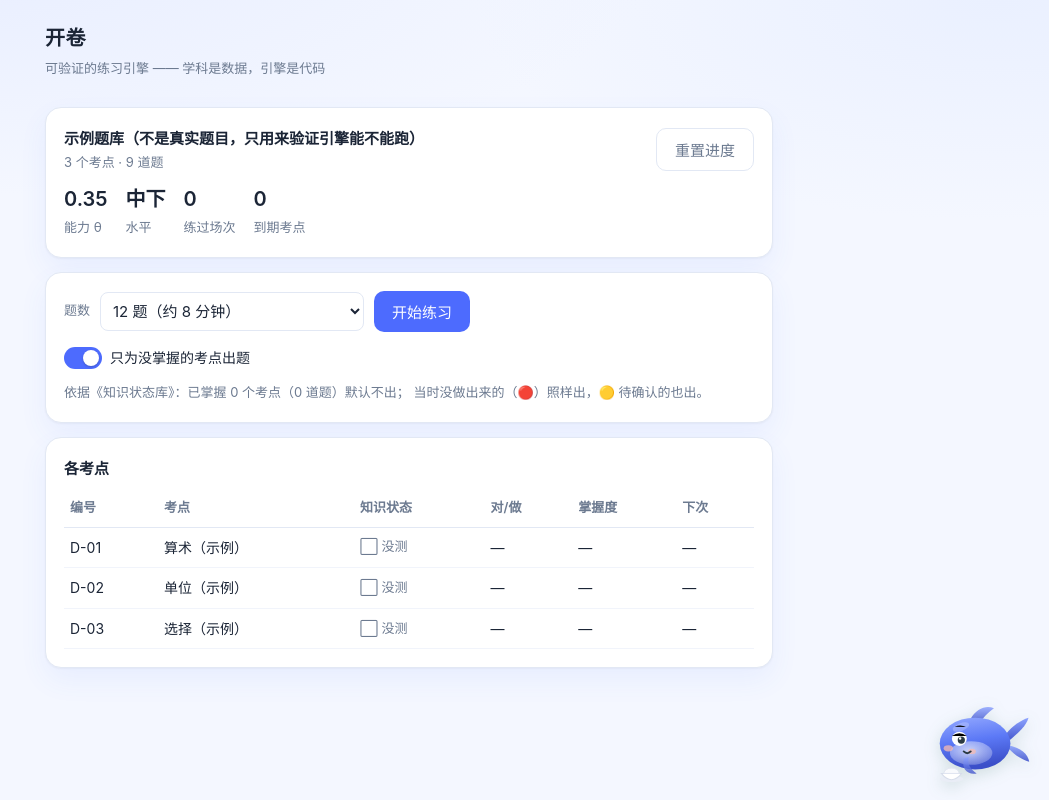
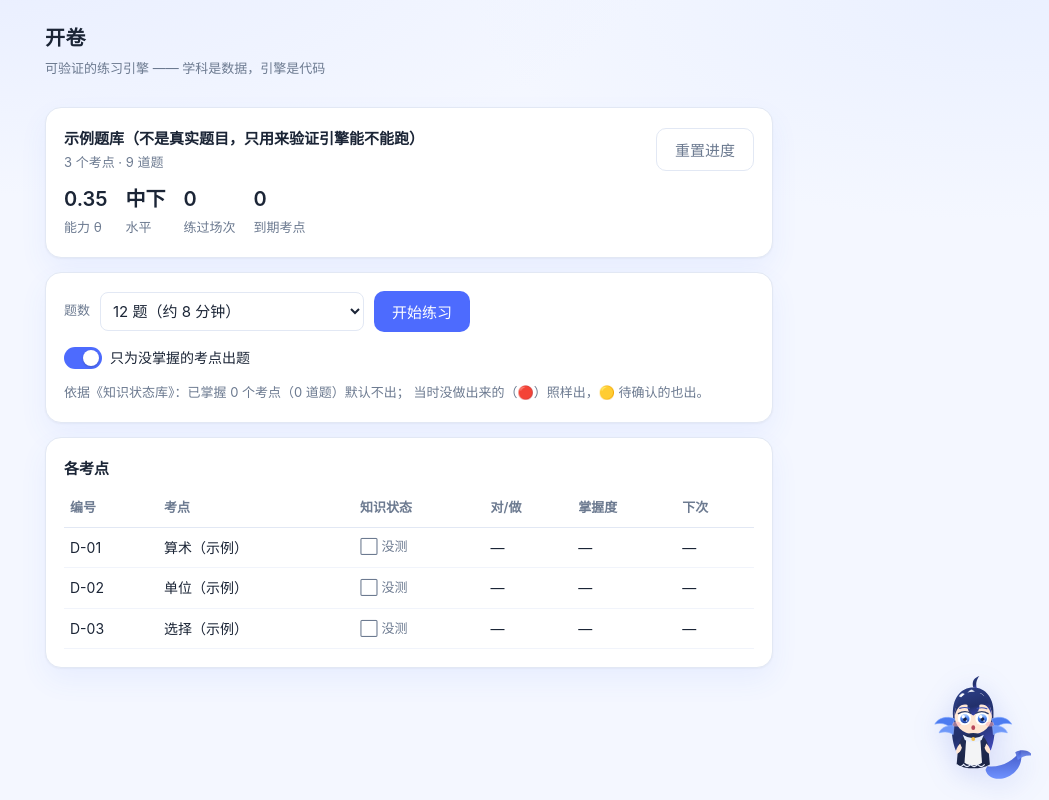
Before and after one commit to 6v948rpfwb-eng/openstudy, a plain HTML site: page web/index.html in a window 1280 px wide. Shown: the whole page, without its empty margins (231-1280 px from the left). Drawn offline with Linux system fonts and the light colour scheme; no server answers.

Commit message:
大肥鱼改成蓝发少女（按 B 站参考图重画）：藏青长发+亮蓝发尾、鱼鳍耳、白花边、水手裙+白围裙+金铃铛、鲸尾
- 参考：B 站 BV1vUHz6bETT / BV13PnB62EsT 的封面（角色原作出自 zipzippipe）
- web/mascot.js：MASCOT_SVG 整块换成 132×132 的手绘少女；四种心情仍是换嘴型（m-mouth-idle/happy/sad/think），
  另加轻微歪头（.mood-happy 左倾、.mood-sad 下沉、.mood-think 右倾）
- web/index.html：.mascot 从 104×88 改成 112×112，去掉旧的鱼身配色类，气泡位置随之上移
- 教训：MASCOT_SVG 模板的收尾是「</svg>`」（反引号紧跟，没有换行），
  用正则 `\n\`\n` 去匹配会静默失败——改用「定位起始串 + 找 </svg>`」的位置法替换，替换后必须 grep 新 id（mg-hair）确认
- tests/mascot.js 11 项全过

```diff
--- a/web/index.html
+++ b/web/index.html
@@ -149,20 +149,18 @@ sup, sub { font-size: .72em; line-height: 0; }
   .subj.on { background: var(--accent); border-color: var(--accent); color: #fff; }
   .subj:not(.on):hover { border-color: var(--accent); color: var(--accent); }
   /* ---- 大肥鱼（页角看护人） ---- */
-  .mascot { position: fixed; right: 18px; bottom: 14px; width: 104px; height: 88px;
+  .mascot { position: fixed; right: 18px; bottom: 12px; width: 112px; height: 112px;
             z-index: 50; cursor: pointer; user-select: none;
-            filter: drop-shadow(0 4px 8px rgba(47,111,78,.18)); }
+            filter: drop-shadow(0 6px 14px rgba(58,81,214,.18)); }
   .mascot svg { display: block; width: 100%; height: 100%; }
-  .m-fish { fill: #9fd3e8; } .m-tail { fill: #7fc4dd; } .m-tail2 { fill: #8fcde4; }
-  .m-fin { fill: #7fc4dd; } .m-fin2 { fill: #c3e6f2; }
-  .m-eye { fill: #fff; } .m-pupil { fill: #2b3a42; } .m-cheek { fill: #f5b9b0; opacity: .75; }
-  .m-mouth { fill: none; stroke: #2b3a42; stroke-width: 2.4; stroke-linecap: round; }
   .m-mouth { display: none; }
   .mood-idle .m-mouth-idle, .mood-happy .m-mouth-happy,
   .mood-sad .m-mouth-sad, .mood-think .m-mouth-think { display: block; }
-  .mood-happy .m-body { transform: scaleY(1.03); transform-origin: 56px 50px; }
-  .mood-sad .m-body { transform: translateY(2px); transform-origin: 56px 50px; }
-  .m-bubble { position: absolute; right: 96px; bottom: 44px; max-width: 220px;
+  .mascot svg { transition: transform .2s ease; }
+  .mood-happy svg { transform: rotate(-3deg) translateY(-2px); }
+  .mood-sad svg { transform: translateY(2px) rotate(1.5deg); }
+  .mood-think svg { transform: rotate(2deg); }
+  .m-bubble { position: absolute; right: 104px; bottom: 52px; max-width: 220px;
               background: #fff; border: 1px solid var(--line); color: var(--ink);
               border-radius: 12px; padding: 8px 11px; font-size: 13px; line-height: 1.5;
               opacity: 0; transform: translateY(4px) scale(.96); transition: opacity .16s, transform .16s;
--- a/web/mascot.js
+++ b/web/mascot.js
@@ -1,8 +1,9 @@
 /**
  * mascot.js —— 蓝色大肥鱼（DeepSeek 拟人形象），页角的看护人
  *
- * 形象：蓝色胖鱼 + 鲸尾 + 傲娇脸（半眯眼、挑眉、嘟嘴），旁边一只白饭碗
- *      （梗来自 B 站「蓝色大肥鱼：我要 token，我要吃白饭」这类 DeepSeek 拟人视频）
+ * 形象：蓝发小少女（藏青长发带亮蓝发尾、鱼鳍耳、白花边发饰、深蓝水手裙配白围裙、金铃铛、身后鲸尾），
+ *      傲娇脸：大蓝眼 + 细眉 + 小嘟嘴。取自 B 站「蓝色大肥鱼」这个 DeepSeek 拟人形象（原角色 zipzippipe）。
+ *      手绘 SVG 是简化版，认得出就行；四个心情靠换嘴型（m-mouth-*）和轻轻歪头。
  * 性格：傲娇。夸人先「哼」一下，催人直接催，不哄。
  *
  * 只做三件有用的事：
@@ -23,60 +24,101 @@ const MASCOT_LINES = {
 }
 
 const MASCOT_SVG = `
-<svg viewBox="0 0 130 112" width="100%" height="100%" aria-hidden="true">
+<svg viewBox="2 4 128 126" width="100%" height="100%" aria-hidden="true">
 <defs>
-    <linearGradient id="mBody" x1="0" y1="0" x2="0.2" y2="1">
-      <stop offset="0" stop-color="#94a9ff"/><stop offset="0.5" stop-color="#5c79f6"/><stop offset="1" stop-color="#3b4fc9"/>
+  <linearGradient id="mg-hair" x1="0.2" y1="0" x2="0.6" y2="1">
+    <stop offset="0" stop-color="#2b3d84"/><stop offset="0.6" stop-color="#22306b"/><stop offset="1" stop-color="#4049b8"/>
   </linearGradient>
-    <linearGradient id="mFin" x1="0" y1="0" x2="0" y2="1">
-      <stop offset="0" stop-color="#8ea4ff"/><stop offset="1" stop-color="#4154cb"/>
+  <linearGradient id="mg-hairTip" x1="0" y1="0" x2="0" y2="1">
+    <stop offset="0" stop-color="#3d51b5"/><stop offset="1" stop-color="#6c8bff"/>
   </linearGradient>
-    <radialGradient id="mBelly" cx="0.45" cy="0.4" r="0.75">
-      <stop offset="0" stop-color="#ffffff" stop-opacity="0.7"/><stop offset="1" stop-color="#dfe6ff" stop-opacity="0.2"/>
-    </radialGradient>
+  <linearGradient id="mg-iris" x1="0" y1="0" x2="0" y2="1">
+    <stop offset="0" stop-color="#b9d7ff"/><stop offset="0.45" stop-color="#4f86f2"/><stop offset="1" stop-color="#1b3a94"/>
+  </linearGradient>
+  <linearGradient id="mg-dress" x1="0" y1="0" x2="0" y2="1">
+    <stop offset="0" stop-color="#232f57"/><stop offset="1" stop-color="#1a2344"/>
+  </linearGradient>
+  <linearGradient id="mg-tail" x1="0" y1="0" x2="0" y2="1">
+    <stop offset="0" stop-color="#4257c4"/><stop offset="1" stop-color="#6f92ff"/>
+  </linearGradient>
 </defs>
 
-  <g class="m-body">
-    <!-- 尾巴（两瓣），从身体右侧长出去 -->
-    <path d="M101 56 C117 43 125 35 128 25 C118 28 107 36 100 45 Z" fill="url(#mFin)"/>
-    <path d="M101 60 C119 63 127 71 129 81 C118 78 107 70 100 61 Z" fill="url(#mFin)" opacity="0.9"/>
-    <!-- 背鳍 -->
-    <path d="M54 27 C62 13 74 9 84 13 C76 19 70 25 67 31 Z" fill="url(#mFin)" opacity="0.85"/>
-    <!-- 身体 -->
-    <ellipse cx="60" cy="58" rx="45" ry="33" fill="url(#mBody)"/>
-    <!-- 肚子 -->
-    <ellipse cx="55" cy="70" rx="27" ry="15" fill="url(#mBelly)"/>
-    <!-- 胸鳍 -->
-    <path d="M46 77 C42 90 50 98 62 96 C54 90 50 85 52 75 Z" fill="url(#mFin)" opacity="0.8"/>
-    <!-- 头顶高光 -->
-    <ellipse cx="42" cy="37" rx="11" ry="5" fill="#ffffff" opacity="0.22" transform="rotate(-20 42 37)"/>
+
+<!-- 鲸尾 -->
+<path d="M80 106 C96 108 110 100 118 88 C122 102 114 116 98 120 C88 122 80 118 78 110 Z" fill="url(#mg-tail)"/>
+<path d="M112 90 C120 86 128 88 132 94 C125 93 119 95 115 99 Z" fill="url(#mg-tail)" opacity="0.9"/>
+
+<!-- 后发 -->
+<path d="M41 50 C39 28 50 16 64 16 C78 16 89 28 87 50
+         C90 64 88 78 84 88 L79 84 L76 94 L70 88 L64 96 L58 88 L52 94 L49 84 L44 88
+         C40 78 38 64 41 50 Z" fill="url(#mg-hair)"/>
+<!-- 发尾提亮 -->
+<path d="M47 84 C50 92 55 97 60 100 L64 96 L58 88 Z" fill="url(#mg-hairTip)" opacity="0.8"/>
+<path d="M81 84 C78 92 73 97 68 100 L64 96 L70 88 Z" fill="url(#mg-hairTip)" opacity="0.8"/>
+
+<!-- 呆毛 -->
+<path d="M64 16 C62 9 65 5 71 3 C67 8 67 12 68 17 Z" fill="url(#mg-hair)"/>
+
+<!-- 头顶小白花边 -->
+<g fill="#ffffff" stroke="#dfe6f7" stroke-width="0.8">
+  <path d="M48 26 q4 -6 8 0 q-4 3 -8 0 Z"/>
+  <path d="M58 22 q4 -6 8 0 q-4 3 -8 0 Z"/>
+  <path d="M68 26 q4 -6 8 0 q-4 3 -8 0 Z"/>
 </g>
 
-  <g class="m-face">
-    <!-- 眼睛：半眯（上眼皮压住一半） -->
-    <ellipse class="m-eye" cx="40" cy="52" rx="9.5" ry="9"/>
-    <circle class="m-pupil" cx="42.5" cy="53.5" r="4.6"/>
-    <circle cx="41" cy="51.5" r="1.5" fill="#ffffff"/>
-    <path class="m-lid" d="M30.5 48.5 q9.5 -7 19 0"/>
-    <!-- 挑眉：只挑靠近鼻子那一侧 -->
-    <path class="m-brow" d="M34 36.5 q8 -3.5 14.5 0.5"/>
-    <!-- 腮红 -->
-    <ellipse class="m-cheek" cx="26" cy="64" rx="6" ry="4"/>
-    <ellipse class="m-cheek" cx="56" cy="68" rx="5" ry="3.4" opacity="0.6"/>
-    <!-- 嘴：四种心情 -->
-    <path class="m-mouth m-mouth-idle" d="M45.5 68 q4.5 4.5 9 0"/>
-    <path class="m-mouth m-mouth-happy" d="M44 66 q7 11 15 1 q-8 5 -15 -1 Z"/>
-    <path class="m-mouth m-mouth-sad" d="M47 71 q6 -6 11 -1"/>
-    <path class="m-mouth m-mouth-think" d="M46 69.5 h11"/>
+<!-- 头 -->
+<circle cx="64" cy="48" r="21.5" fill="#ffe6d3"/>
+
+<!-- 刘海：中分三撇 -->
+<path d="M42.5 50 C44 30 53 21 64 21 C75 21 84 30 85.5 50
+         C83 39 78 34 71 36 C71.5 42 68 46 64 48 C60 46 57 42 57.5 36 C50 34 45 39 42.5 50 Z" fill="url(#mg-hair)"/>
+
+<!-- 鱼鳍耳 -->
+<g stroke="#8fb2ff" stroke-width="0.7">
+  <path d="M43 52 C33 48 24 51 20 58 C28 56 34 58 39 63 Z" fill="#4c7bf0"/>
+  <path d="M85 52 C95 48 104 51 108 58 C100 56 94 58 89 63 Z" fill="#4c7bf0"/>
+  <path d="M42 60 C34 59 27 62 25 68 C32 66 37 67 41 70 Z" fill="#6e97f8"/>
+  <path d="M86 60 C94 59 101 62 103 68 C96 66 91 67 87 70 Z" fill="#6e97f8"/>
 </g>
 
-  <!-- 白饭碗：梗里它最惦记的东西 -->
-  <g class="m-bowl">
-    <ellipse cx="30" cy="103" rx="15" ry="4" fill="#e9edf6"/>
-    <path d="M17 96 q13 16 26 0 Z" fill="#ffffff" stroke="#d7ddeb" stroke-width="1.3"/>
-    <path d="M20 96 q2 -7 10 -7 q8 0 10 7 Z" fill="#f8fafd" stroke="#dfe4f0" stroke-width="1.1"/>
-    <path d="M22 92 q3 -3 8 -3 q5 0 8 3" fill="none" stroke="#e4e9f4" stroke-width="1"/>
-  </g>
+<!-- 眼睛 -->
+<ellipse cx="54" cy="51" rx="7.6" ry="8.4" fill="#ffffff"/>
+<ellipse cx="74" cy="51" rx="7.6" ry="8.4" fill="#ffffff"/>
+<circle cx="54.4" cy="51.8" r="5.3" fill="url(#mg-iris)"/>
+<circle cx="74.4" cy="51.8" r="5.3" fill="url(#mg-iris)"/>
+<circle cx="54.4" cy="52.2" r="2.2" fill="#151f44"/>
+<circle cx="74.4" cy="52.2" r="2.2" fill="#151f44"/>
+<circle cx="52.6" cy="49.6" r="1.9" fill="#ffffff"/>
+<circle cx="72.6" cy="49.6" r="1.9" fill="#ffffff"/>
+<circle cx="56.4" cy="54.4" r="0.9" fill="#ffffff" opacity="0.9"/>
+<circle cx="76.4" cy="54.4" r="0.9" fill="#ffffff" opacity="0.9"/>
+<path d="M47 46 q7 -4.4 14 -0.6" fill="none" stroke="#2e3a63" stroke-width="1.5" stroke-linecap="round"/>
+<path d="M67 45.6 q7 -4 14 0.4" fill="none" stroke="#2e3a63" stroke-width="1.5" stroke-linecap="round"/>
+<!-- 眉 -->
+<path d="M48.5 40 q6 -2 11 0" fill="none" stroke="#3d51b5" stroke-width="1.4" stroke-linecap="round"/>
+<path d="M68.5 40 q6 -1.6 11 0.4" fill="none" stroke="#3d51b5" stroke-width="1.4" stroke-linecap="round"/>
+<!-- 腮红 -->
+<ellipse cx="45" cy="58" rx="4.6" ry="2.8" fill="#ffb0b8" opacity="0.55"/>
+<ellipse cx="83" cy="58" rx="4.6" ry="2.8" fill="#ffb0b8" opacity="0.55"/>
+
+<!-- 嘴 -->
+<ellipse class="m-mouth m-mouth-idle" cx="64" cy="62" rx="2.2" ry="2.7" fill="#b8455a"/>
+<path class="m-mouth m-mouth-happy" d="M59.5 60.5 q4.5 6 9 0 q-4.5 2.2 -9 0 Z" fill="#b8455a"/>
+<path class="m-mouth m-mouth-sad" d="M60.5 63.5 q3.5 -3 7 0" fill="none" stroke="#b8455a" stroke-width="1.8" stroke-linecap="round"/>
+<path class="m-mouth m-mouth-think" d="M60.5 62 h7" fill="none" stroke="#b8455a" stroke-width="1.8" stroke-linecap="round"/>
+
+<!-- 身体 -->
+<path d="M64 68 C55 68 49 74 47 82 L45 104 C55 110 73 110 83 104 L81 82 C79 74 73 68 64 68 Z" fill="url(#mg-dress)"/>
+<!-- 白围裙 -->
+<path d="M56 74 L72 74 L74 102 C68 106 60 106 54 102 Z" fill="#ffffff" opacity="0.95"/>
+<!-- 水手领 -->
+<path d="M52 70 q12 8 24 0 l-2.4 6 q-9.6 5.4 -19.2 0 Z" fill="#e8eefc"/>
+<circle cx="64" cy="75" r="2.2" fill="#f2c14e"/>
+<!-- 手 -->
+<path d="M49 80 q-6 6 -4 12 q4.5 -1.5 6 -7 Z" fill="#ffe6d3"/>
+<path d="M79 80 q6 6 4 12 q-4.5 -1.5 -6 -7 Z" fill="#ffe6d3"/>
+<!-- 裙摆花边 -->
+<path d="M45 104 q4 5 8 0 q4 5 8 0 q4 5 8 0 q4 5 8 0" fill="none" stroke="#e8eefc" stroke-width="1.3"/>
 </svg>`
 
 let mascotState = { lastSay: 0, lastNudge: 0, wrongStreak: 0, rightStreak: 0, mood: 'idle', timer: null, active: false }
```
Lines whose indentation alone changed are shown as unchanged.
